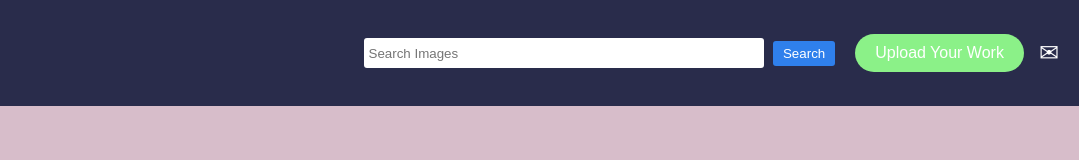
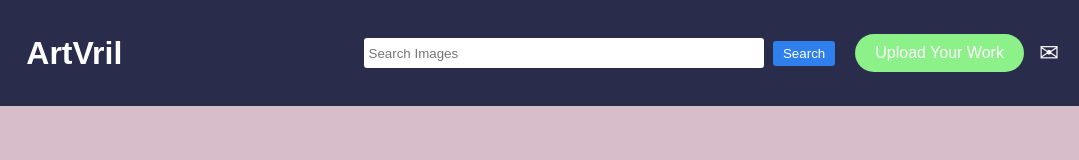
Before and after one commit to Bloogrty/ArtVril, a plain HTML site: page view/index.html in a window 1280 px wide. Shown: the full height of the page, 126-1205 px from the left. Drawn offline with Linux system fonts and the light colour scheme.

Commit message:
add title

```diff
--- a/view/index.html
+++ b/view/index.html
@@ -14,6 +14,7 @@
         <div class="header__logo">
           <img src="../public/img/logo-ArtVril.png" alt="" />
         </div>
+        <h1>ArtVril</h1>
       </div>
       <div class="header__right">
         <div class="header__search">
```
